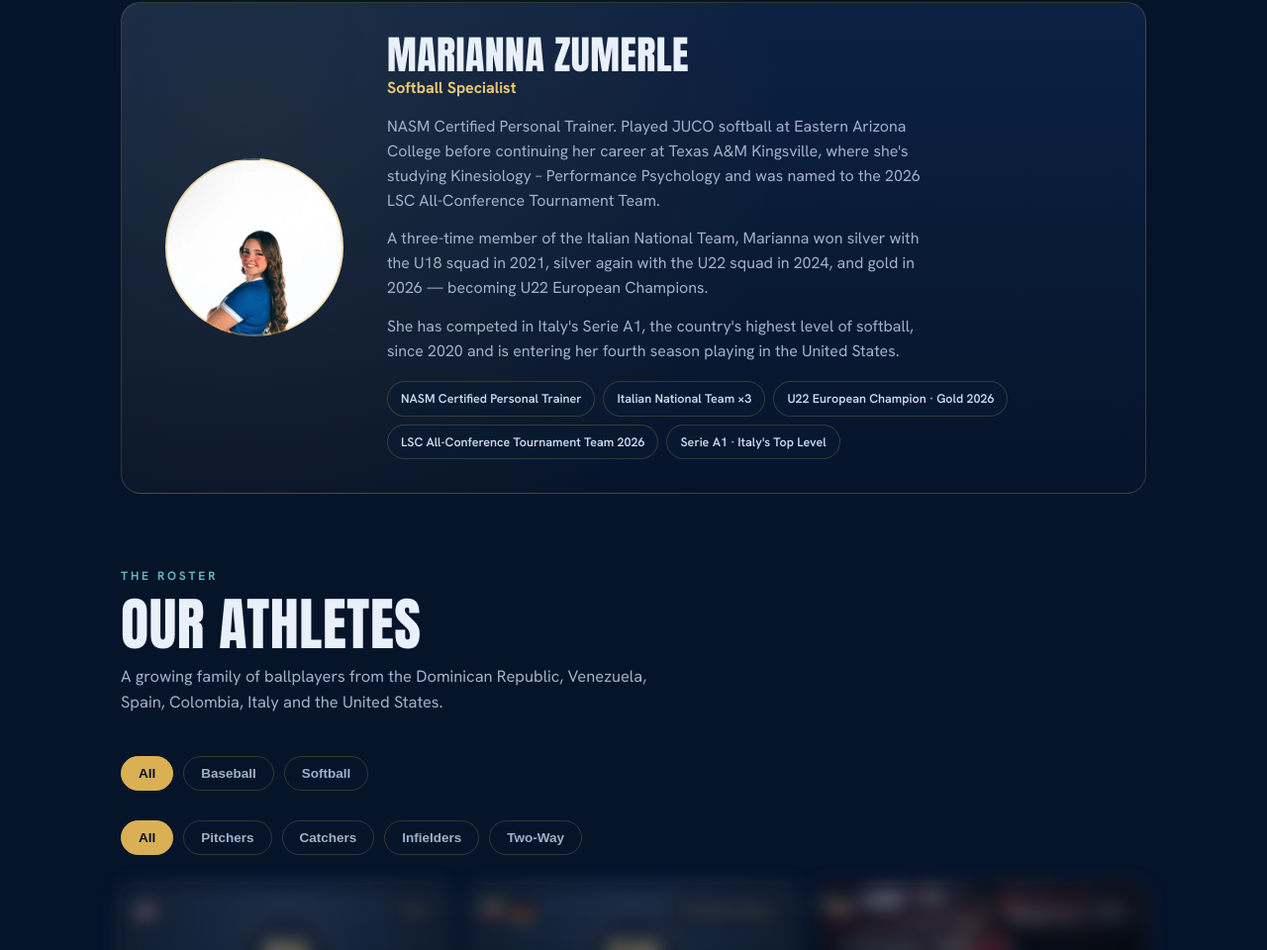
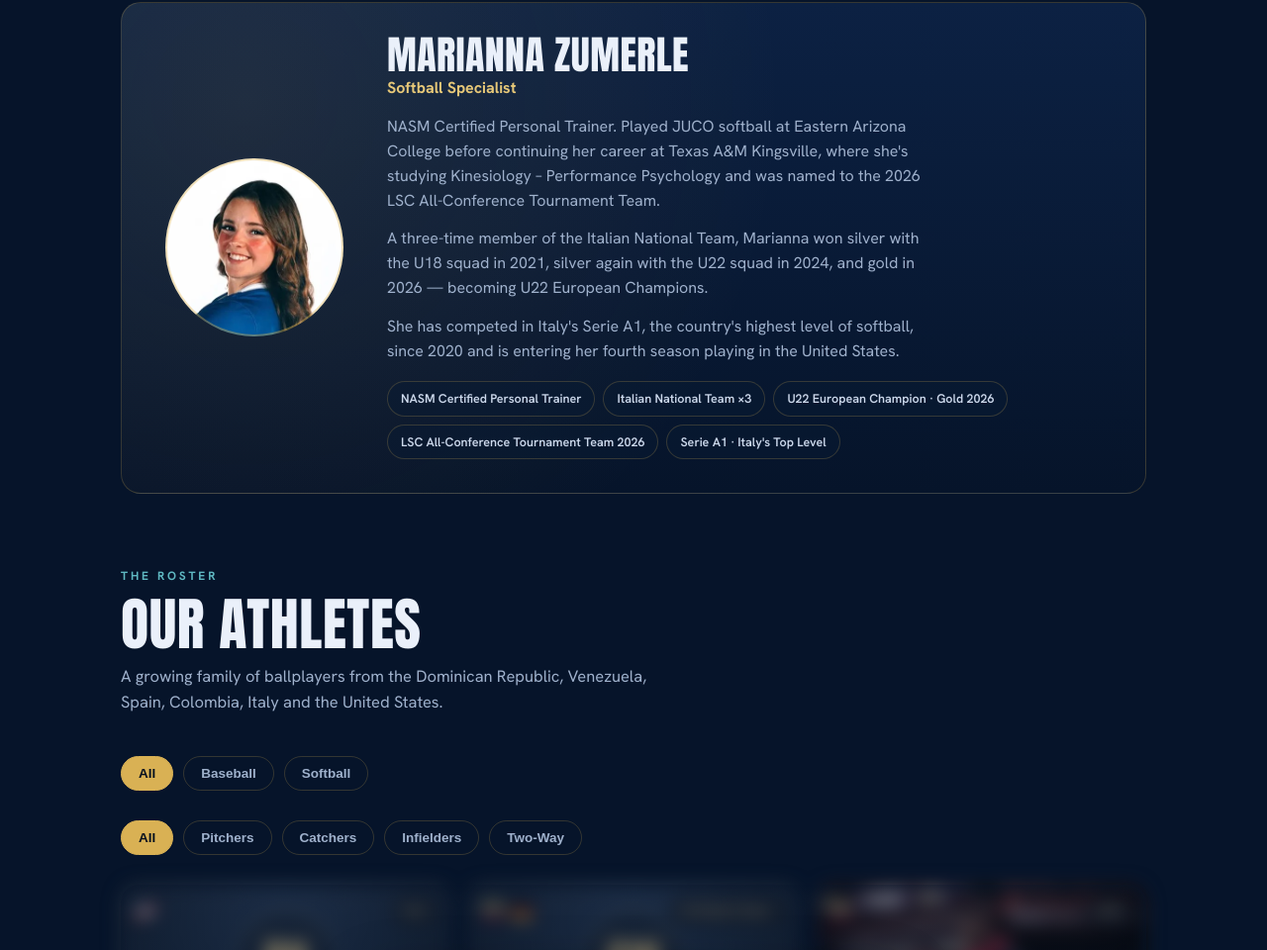
Before and after one commit to matt22work-png/elite-sports-management, a plain HTML site: page elite-sports-management/site/index.html in a window 1280 px wide. Shown: the part 3724-4684 px from the top of the page at 99% size. Drawn offline with Linux system fonts and the light colour scheme; a script that the page names is missing.

Commit message:
Fix Marianna photo crop/centering

```diff
--- a/elite-sports-management/site/index.html
+++ b/elite-sports-management/site/index.html
@@ -385,7 +385,7 @@
     </div>
   </div>
   <div class="founder" style="margin-top:22px">
-    <div class="mono" id="specialistPhoto" style="background-image:url('marianna.jpeg');background-size:cover;background-position:center top;font-size:0"></div>
+    <div class="mono" id="specialistPhoto" style="background-image:url('marianna.jpeg');background-size:220%;background-position:54% 27%;font-size:0"></div>
     <div>
       <h3 class="display">Marianna Zumerle</h3>
       <div class="role" data-i18n="mz_role"></div>
```
